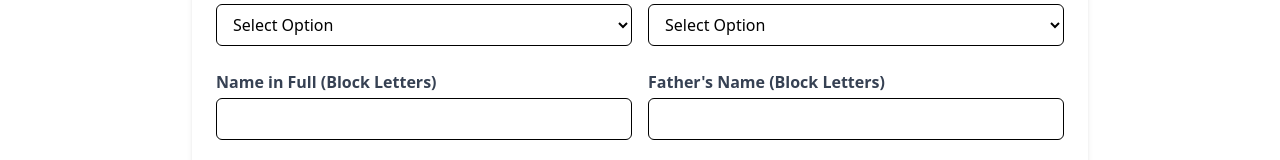
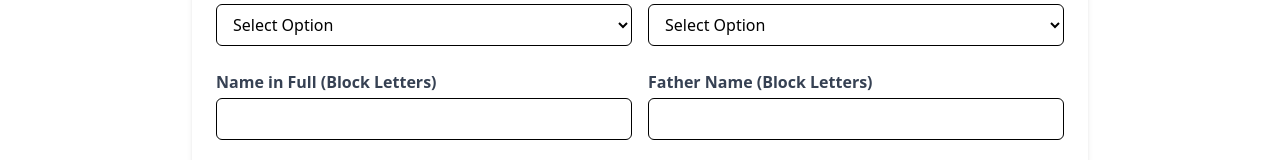
Before and after one commit to sanaullah-sana/board-of-boiler-engineers, a Next.js app: page /user/register in a window 1280 px wide. Shown: the part 484-644 px from the top of the page. Built offline with nearby package versions, Linux system fonts and the light colour scheme.

Commit message:
Removed Apostrope

```diff
--- a/app/user/register/page.tsx
+++ b/app/user/register/page.tsx
@@ -63,7 +63,7 @@ export default function Register() {
       </div>
 
       <div>
-        <label htmlFor="fatherName" className="block mb-1 font-semibold text-gray-700">Father's Name (Block Letters)</label>
+        <label htmlFor="fatherName" className="block mb-1 font-semibold text-gray-700">Father Name (Block Letters)</label>
         <input
           type="text"
           id="fatherName"
```
